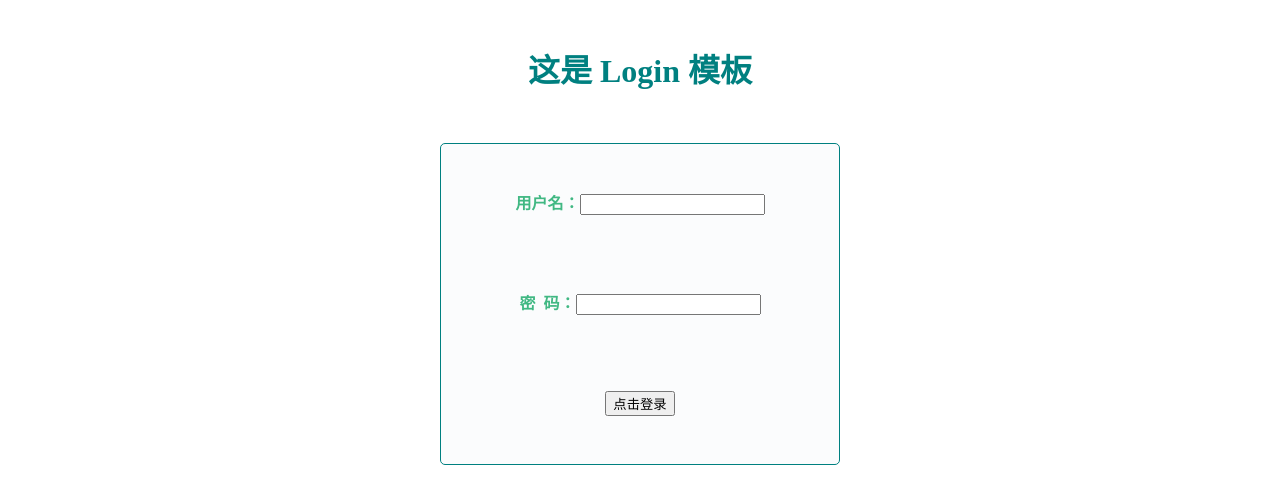
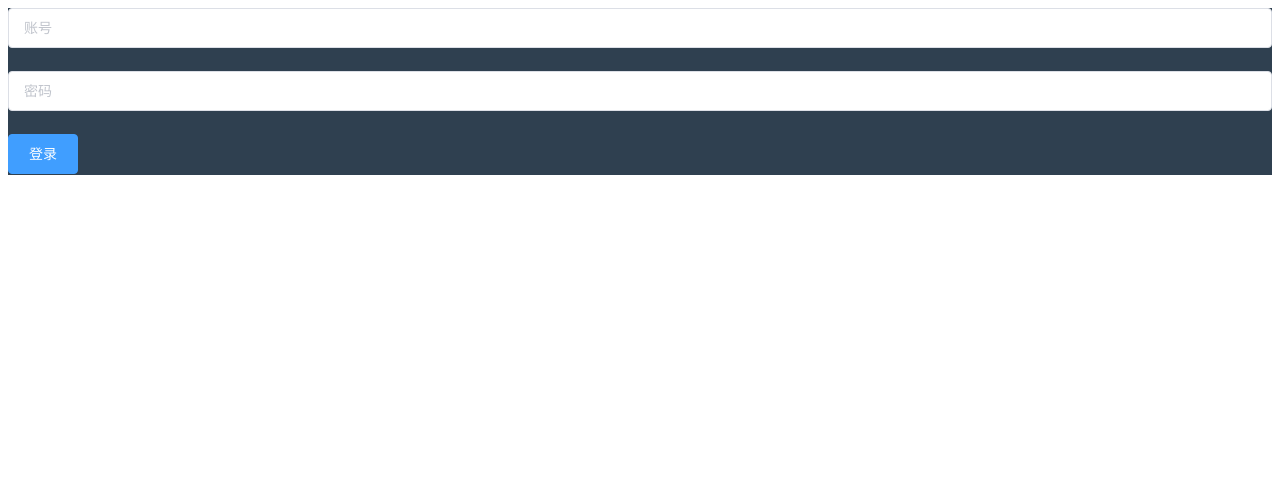
Before and after one commit to HaoLinDd/admin-vue, a Vue app: page /login in a window 1280 px wide. Shown: the top 504 px of the page. Built offline with nearby package versions, Linux system fonts and the light colour scheme; the HTML template or start-up script is replaced by a standard one.

Commit message:
加入element

```diff
--- a/package.json
+++ b/package.json
@@ -10,6 +10,7 @@
   },
   "dependencies": {
     "axios": "^0.18.0",
+    "element-ui": "^2.4.8",
     "vue": "^2.5.17",
     "vue-router": "^3.0.1",
     "vuex": "^3.0.1"
--- a/src/components/home/home.vue
+++ b/src/components/home/home.vue
@@ -1,6 +1,17 @@
 <template>
   <div>
     <h1>我是一个主页</h1>
+    <div class="block">
+      <span class="demonstration">区分颜色</span>
+      <el-rate
+        v-model="value2"
+        :colors="['#99A9BF', '#F7BA2A', '#FF9900']">
+      </el-rate>
+      <el-rate
+        v-model="value3"
+        show-text>
+      </el-rate>
+    </div>
     <router-view></router-view>
   </div>
 </template>
@@ -9,6 +20,12 @@
 import Login from '../login/login'
 
 export default {
+  data () {
+    return {
+      value2: 0,
+      value3: 0
+    }
+  },
   components: {
     Login
   }
--- a/src/components/login/script.js
+++ b/src/components/login/script.js
@@ -4,9 +4,18 @@ export default {
 
   data () {
     return {
-      loginFrom: {
+      loginForm: {
         username: '',
         password: ''
+      },
+      rules: {
+        username: [
+          { required: true, message: '请输入用户名', trigger: 'blur' },
+          { min: 3, max: 5, message: '长度在 3 到 5 个字符', trigger: 'blur' }
+        ],
+        password: [
+          { required: true, message: '请输入密码', trigger: 'blur' }
+        ]
       }
     }
   },
@@ -23,6 +32,12 @@ export default {
             window.alert(msg)
           }
         })
+    },
+    resetForm (formName) {
+      this.$refs['loginFrom'].resetFields()
+    },
+    loginSubmit () {
+
     }
   }
 }
--- a/src/components/login/style.css
+++ b/src/components/login/style.css
@@ -1,20 +1,5 @@
-h1 {
-  color: teal;
+.login-warp {
+  width: 100%;
+  height: 100%;
+  background-color: #2f4050;
 }
-.from {
-  display: block;
-  width: 400px;
-  height: 100px;
-  margin: 20px auto;
-  text-align: center;
-  line-height: 100px;
-}
-.from form {
-  padding: 10px 5px;
-  border: 1px solid teal;
-  border-radius: 5px;
-  color: #41b883;
-  font-size: 16px;
-  font-weight: bold;
-  background-color: rgb(251, 252, 253)
-}
--- a/src/components/login/template.html
+++ b/src/components/login/template.html
@@ -1,6 +1,18 @@
-<div class="from">
-  <h1>这是 Login 模板</h1>
-  <form @submit.prevent="handelLogin">
+<div class="login-warp">
+  <el-form :rules='rules' :model='loginForm' ref='loginForm' class='container'>
+    <div class="userInfo">
+      <el-form-item prop="username">
+        <el-input v-model='loginForm.username' placeholder='账号'></el-input>
+      </el-form-item>
+      <el-form-item prop="password">
+        <el-input type='password' v-model='loginForm.password' placeholder='密码'></el-input>
+      </el-form-item>
+      <el-form-item>
+        <el-button type='primary' class='btn' @click='loginSubmit'>登录</el-button>
+      </el-form-item>
+    </div>
+  </el-form>
+  <!-- <form @submit.prevent="handelLogin">
     <div>
       <label for="usermane">用户名：</label>
       <input type="text" id="usermane" v-model="loginFrom.username">
@@ -10,5 +22,5 @@
       <input type="text" id="password" v-model="loginFrom.password">
     </div>
     <input type="submit" value="点击登录">
-  </form>
+  </form> -->
 </div>
--- a/src/main.js
+++ b/src/main.js
@@ -1,11 +1,16 @@
 import Vue from 'vue'
 import App from './App.vue'
+import ElementUI from 'element-ui'
+import 'element-ui/lib/theme-chalk/index.css'
 import router from './router'
 import store from './store'
+
+Vue.use(ElementUI)
 
 Vue.config.productionTip = false
 
 new Vue({
+  ElementUI,
   router,
   store,
   render: h => h(App)
```
Also changed, not shown: src/assets/css/index.css (added), 1 other file (tests, documents, lock files or other folders).
